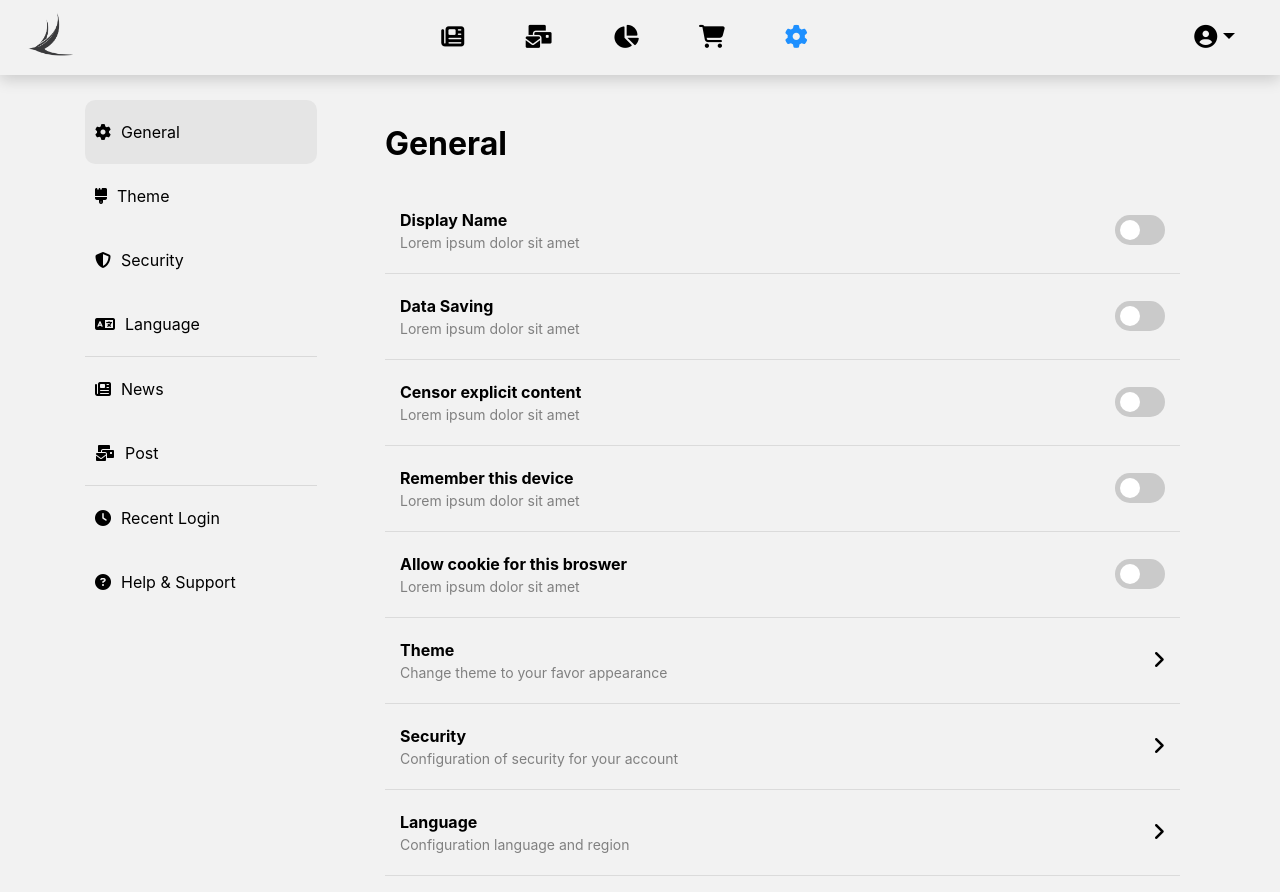
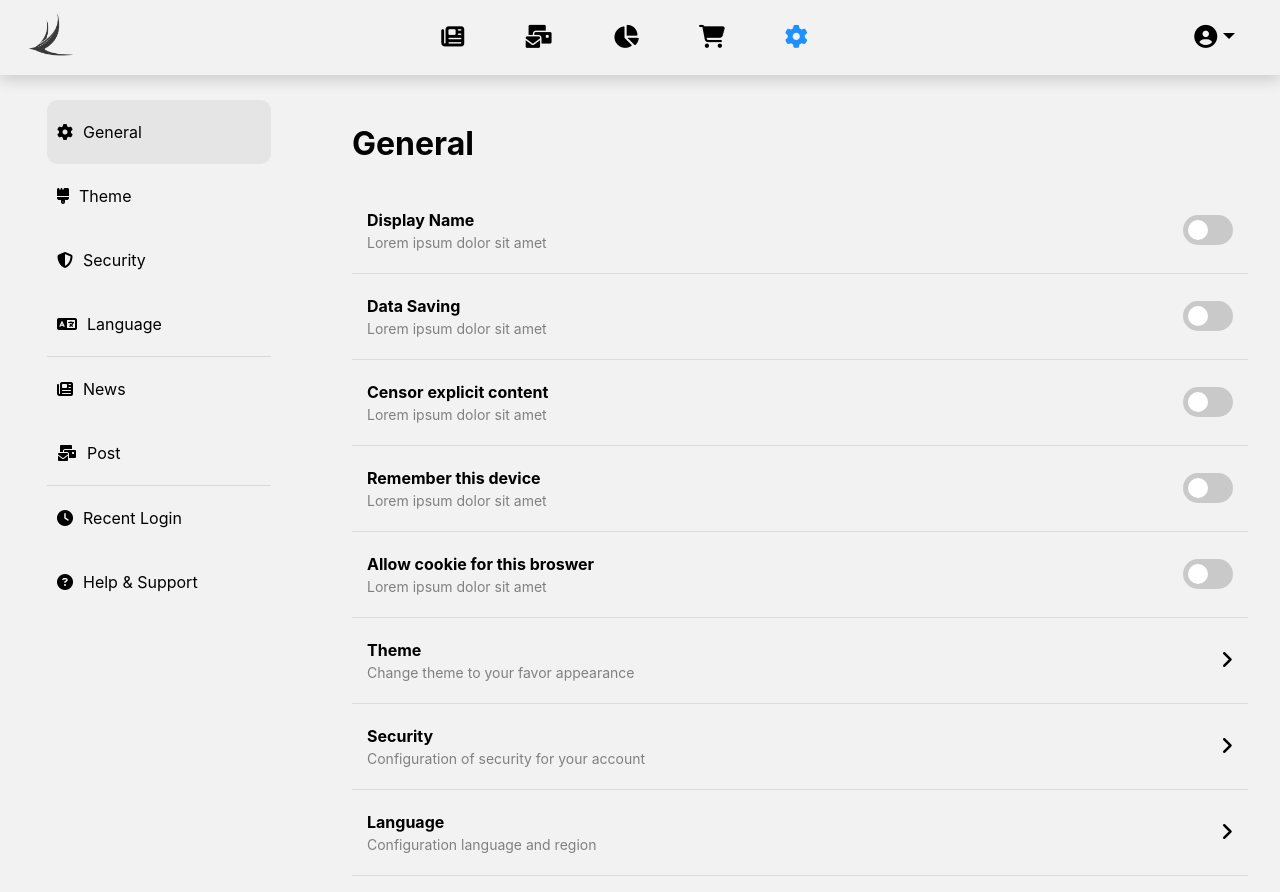
Before and after one commit to kantee2540/react-test, a React (Create React App) app: page /settings/ in a window 1280 px wide. Shown: the top 892 px of the page. Built offline with nearby package versions, Linux system fonts and the light colour scheme.

Commit message:
Fix layout

```diff
--- a/src/App.css
+++ b/src/App.css
@@ -4,7 +4,6 @@ body{
 }
 
 .content{
-  margin-top: 100px;
   margin-bottom: 30px;
 }
 
--- a/src/App.js
+++ b/src/App.js
@@ -27,7 +27,7 @@ export const App = () => {
       <div>
         <Menu />
         <div>
-          <Container className="content">
+          <Container fluid className="content">
             <Switch>
               <Route exact path="/">
                 <Home/>
--- a/src/Auth/Login.js
+++ b/src/Auth/Login.js
@@ -9,7 +9,7 @@ class Login extends React.Component{
             <div id="login">
                 <Row>
                     <Col md={4} lg={6} xl={7}></Col>
-                    <Col md={8} lg={6} xl={5}>
+                    <Col md={8} lg={6} xl={5} className="content-col">
                     <div className="login-content">
                         <h1>Login</h1>
                         <Form>
--- a/src/Component/Menu.js
+++ b/src/Component/Menu.js
@@ -91,7 +91,7 @@ function Menu() {
             <li><NavLink to="/post" onClick={clicked}><i className="fas fa-mail-bulk"></i>Post</NavLink></li>
             <li><NavLink to="/vote" onClick={clicked}><i class="fas fa-chart-pie"></i>Vote</NavLink></li>
             <li><NavLink to="/product" onClick={clicked}><i className="fas fa-shopping-cart"></i>Product</NavLink></li>
-            <li><NavLink to="/settings" onClick={clicked}><i className="fas fa-cog"></i>Setting</NavLink></li>
+            <li><NavLink to="/settings" onClick={clicked}><i className="fas fa-cog"></i>Settings</NavLink></li>
             <hr/>
             <li><NavLink to="/login" onClick={clicked}><i className="fas fa-user-circle"></i>Sign in</NavLink>
             </li>
--- a/src/Home/Home.css
+++ b/src/Home/Home.css
@@ -1,5 +1,11 @@
 img{
     width: 100%;
+}
+
+.sidebar-content, .content-col{
+    padding-top: 100px;
+    padding-left: 2em;
+    padding-right: 2em;;
 }
 
 .post{
@@ -50,10 +56,23 @@ img{
 .post .news-origin{
 }
 
+.sidebar-col{
+    position: fixed;
+    height: 100%;
+}
+
+.sidebar-content{
+    width: 20em;
+    height: 100%;
+    margin-right: 20px;
+    margin-bottom: 20px;
+    position: fixed;
+    overflow: scroll;
+}
+
 .sidebar{
     list-style: none;
     padding-left: 0px;
-    width: 80%;
 }
 
 .sidebar .sidebar-link{
@@ -94,3 +113,21 @@ img{
     left: 50%;
     z-index: 3;
 }
+
+@media only screen and (min-width: 768px){
+    .sidebar-content{
+        width: 12em;
+    }
+}
+
+@media only screen and (min-width: 960px){
+    .sidebar-content{
+        width: 15em;
+    }
+}
+
+@media only screen and (min-width: 1140px){
+    .sidebar-content{
+        width: 18em;
+    }
+}
--- a/src/Home/Home.js
+++ b/src/Home/Home.js
@@ -56,8 +56,11 @@ class Home extends Component{
         return(
             <div className="home">
                 {!isLoaded ? <Loading/> : ''}
+
+
                 <Row>
-                    <Col md={3} lg={3} xl={3} className="d-none d-md-block" style={{position: 'fixed', width: 350}}>
+                    <Col md={3} className="d-none d-md-flex sidebar-col">
+                        <div className="sidebar-content">
                             <ul className="sidebar">
                                 <li>
                                     <Link to="/" className="sidebar-link" onClick={this.changeCategory.bind(this, 'business')}>
@@ -117,8 +120,9 @@ class Home extends Component{
                                 </li>
                             </ul>
                             Created from 2020
+                        </div>
                     </Col>
-                    <Col xs={12} md={{span: 9, offset: 3}} xl={{span: 9, offset: 3}}>
+                    <Col xs={12} md={{span: 9, offset: 3}} xl={{span: 9, offset: 3}} className="content-col">
                         <div className="row">
                             {items.map((item, index)=>(
                             <div className="col-12 col-sm-6" key={index}>
--- a/src/Post/Post.js
+++ b/src/Post/Post.js
@@ -45,9 +45,9 @@ class Post extends Component{
 
                 {!isLoaded ? <Loading message={!error ? "Loading" : error}/>: ''}
                 <Row>
-                    <Col md={3} className="d-none d-md-flex" style={{position: "fixed", width: 350}}>
+                    <Col md={3} className="d-none d-md-flex sidebar-col">
+                        <div className="sidebar-content">
                             <ul className="sidebar">
-                            <li>
                                 <Sidebarlink path="/post" icon="fas fa-clock" name="Latest Post"/>
                                 <Sidebarlink path="/post" icon="fas fa-fire" name="Thread"/>
                                 <hr/>
@@ -59,10 +59,16 @@ class Post extends Component{
                                 <Sidebarlink path="/post" icon="fas fa-fire" name="Entertainment"/>
                                 <Sidebarlink path="/post" icon="fas fa-fire" name="Health"/>
                                 <Sidebarlink path="/post" icon="fas fa-fire" name="World"/>
-                            </li>
+                                <Sidebarlink path="/post" icon="fas fa-fire" name="Health"/>
+                                <Sidebarlink path="/post" icon="fas fa-fire" name="World"/>
+                                <Sidebarlink path="/post" icon="fas fa-fire" name="Health"/>
+                                <Sidebarlink path="/post" icon="fas fa-fire" name="World"/>
+                                <Sidebarlink path="/post" icon="fas fa-fire" name="Health"/>
+                                <Sidebarlink path="/post" icon="fas fa-fire" name="World"/>
                             </ul>
+                        </div>
                     </Col>
-                    <Col md={{span: 9, offset: 3}}>
+                    <Col md={{span: 9, offset: 3}} className="content-col">
                         <Row>
                             {items.map((item, index) => (
                                 <Col xs={12} md={6} key={index}>
@@ -174,12 +180,14 @@ function PostModal(){
 class Sidebarlink extends React.Component{
     render(){
         return(
+            <li>
                 <Link to={this.props.path} className="sidebar-link">
                     <span className="icon">
                         <i class={this.props.icon}></i>
                     </span>
                     {this.props.name}
                 </Link>
+            </li>
         )
     }
 }
--- a/src/Setting/Setting.css
+++ b/src/Setting/Setting.css
@@ -2,9 +2,6 @@
     position: fixed;
 }
 
-.setting-content{
-    padding: 0px 30px;
-}
 hr{
     margin: 0px;
 }
--- a/src/Setting/Setting.js
+++ b/src/Setting/Setting.js
@@ -15,7 +15,8 @@ class Setting extends React.Component {
             <div>
                 <BrowserRouter basename="/settings">
                     <Row>
-                        <Col md={3} lg={3} className="d-none d-md-flex setting-menu"style={{position: 'fixed', width: 350}}>
+                        <Col md={3} lg={3} className="d-none d-md-flex setting-menu sidebar-col">
+                            <div className="sidebar-content">
                                 <ul className="sidebar">
                                     <li>
                                         <SettingMenuLink path="/" settingName={"General"} iconClass={"fas fa-cog"} exact={true}/>
@@ -44,8 +45,9 @@ class Setting extends React.Component {
                                         <SettingMenuLink path="/help" settingName={"Help & Support"} iconClass={"fas fa-question-circle"}/>
                                     </li>
                                 </ul>
+                            </div>
                         </Col>
-                        <Col xs={12} md={{span: 9, offset: 3}} lg={{span: 9, offset: 3}} className="setting-content">
+                        <Col xs={12} md={{span: 9, offset: 3}} lg={{span: 9, offset: 3}} className="setting-content content-col">
 
                             <Switch>
                                 <Route exact path="/">
--- a/src/Vote/Vote.js
+++ b/src/Vote/Vote.js
@@ -4,7 +4,7 @@ import './Vote.css'
 export default function Vote() {
     return (
         <div>
-            <div className="head-content">
+            <div className="head-content content-col">
                 <span className="head-title">Vote the truth</span>
             </div>
             <div className="vote-content">
```
Lines whose indentation alone changed are shown as unchanged.
